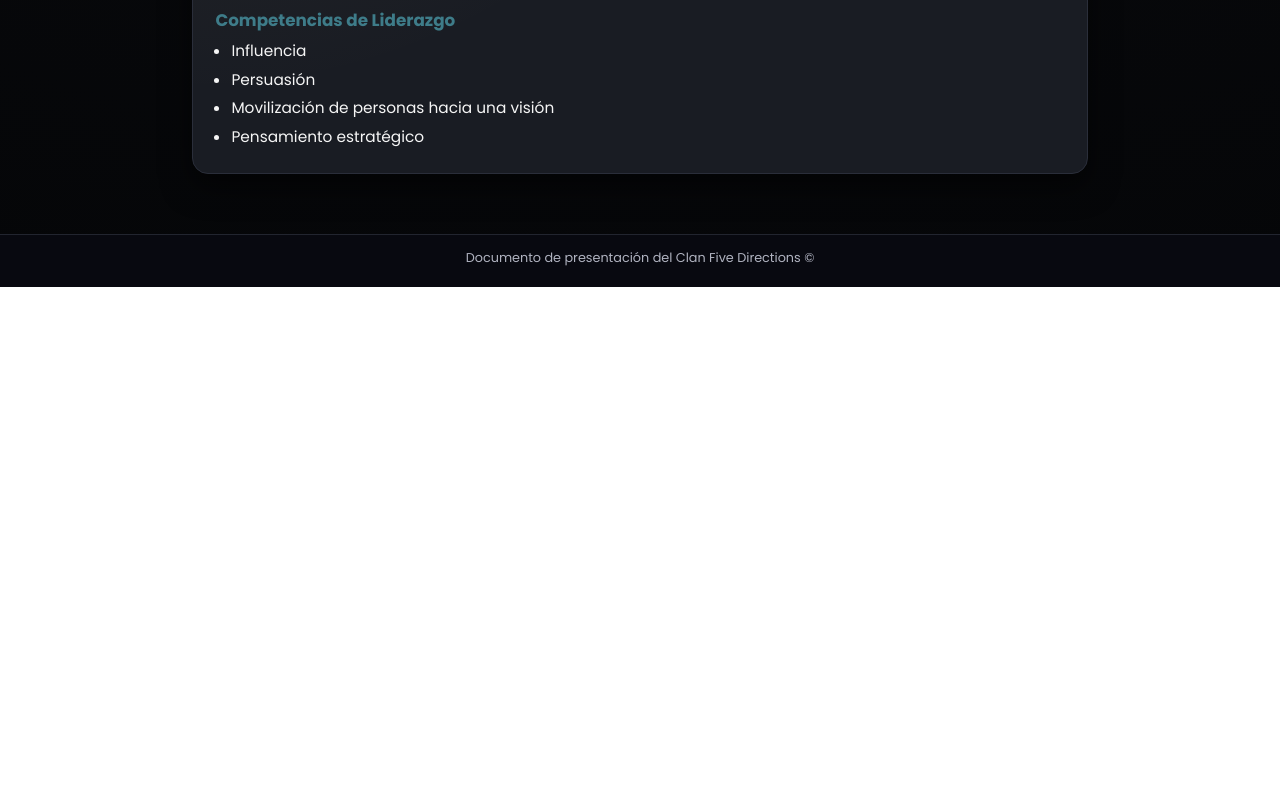
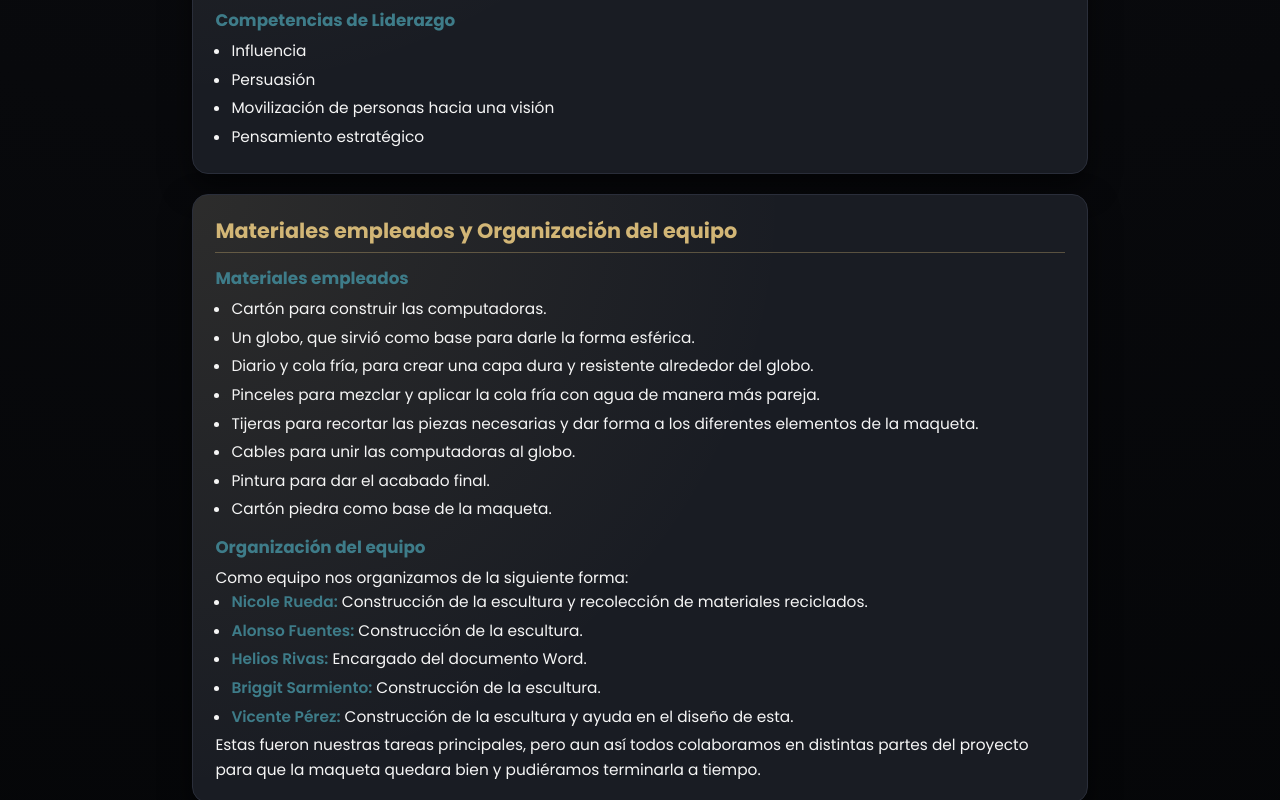
Before and after one commit to nicoleruedaneira-collab/FIVEDIRECTIONS, a plain HTML site: page index.html in a window 1280 px wide. Shown: the part 2000-2800 px from the top of the page. Before the commit the page ends 2287 px from the top, so only its background shows below. Drawn offline with Linux system fonts and the light colour scheme.

Commit message:
Update index.html

```diff
--- a/index.html
+++ b/index.html
@@ -80,6 +80,28 @@
             width: auto;
             border-radius: 12px;
             box-shadow: 0 12px 30px rgba(0,0,0,0.7);
+        }
+
+        /* BOTÓN */
+
+        .btn-materiales {
+            display: inline-block;
+            margin-top: 12px;
+            padding: 10px 18px;
+            background: var(--accent-soft);
+            color: #fff;
+            text-decoration: none;
+            font-weight: 600;
+            border-radius: 10px;
+            transition: 0.25s ease;
+            box-shadow: 0 4px 14px rgba(0,0,0,0.4);
+            font-size: 0.9rem;
+        }
+
+        .btn-materiales:hover {
+            background: #2c616c;
+            transform: translateY(-2px);
+            box-shadow: 0 6px 20px rgba(0,0,0,0.5);
         }
 
         /* Layout principal */
@@ -202,6 +224,7 @@
             <div class="hero-text">
                 <h1>FIVE DIRECTIONS</h1>
                 <p>NRC: 11474</p>
+                <a class="btn-materiales" href="#materiales">Ver materiales y organización</a>
             </div>
             <div class="hero-logo">
                 <!-- Guarda la imagen como "escudo-five-directions.png" en la misma carpeta -->
@@ -322,6 +345,39 @@
             </ul>
         </section>
 
+        <!-- 5. Materiales y organización -->
+        <section id="materiales">
+            <h2>Materiales empleados y Organización del equipo</h2>
+
+            <h3>Materiales empleados</h3>
+            <ul>
+                <li>Cartón para construir las computadoras.</li>
+                <li>Un globo, que sirvió como base para darle la forma esférica.</li>
+                <li>Diario y cola fría, para crear una capa dura y resistente alrededor del globo.</li>
+                <li>Pinceles para mezclar y aplicar la cola fría con agua de manera más pareja.</li>
+                <li>Tijeras para recortar las piezas necesarias y dar forma a los diferentes elementos de la maqueta.</li>
+                <li>Cables para unir las computadoras al globo.</li>
+                <li>Pintura para dar el acabado final.</li>
+                <li>Cartón piedra como base de la maqueta.</li>
+            </ul>
+
+            <h3>Organización del equipo</h3>
+            <p>Como equipo nos organizamos de la siguiente forma:</p>
+
+            <ul>
+                <li><strong>Nicole Rueda:</strong> Construcción de la escultura y recolección de materiales reciclados.</li>
+                <li><strong>Alonso Fuentes:</strong> Construcción de la escultura.</li>
+                <li><strong>Helios Rivas:</strong> Encargado del documento Word.</li>
+                <li><strong>Briggit Sarmiento:</strong> Construcción de la escultura.</li>
+                <li><strong>Vicente Pérez:</strong> Construcción de la escultura y ayuda en el diseño de esta.</li>
+            </ul>
+
+            <p>
+                Estas fueron nuestras tareas principales, pero aun así todos colaboramos en distintas partes del proyecto
+                para que la maqueta quedara bien y pudiéramos terminarla a tiempo.
+            </p>
+        </section>
+
     </main>
 
     <footer>
```
